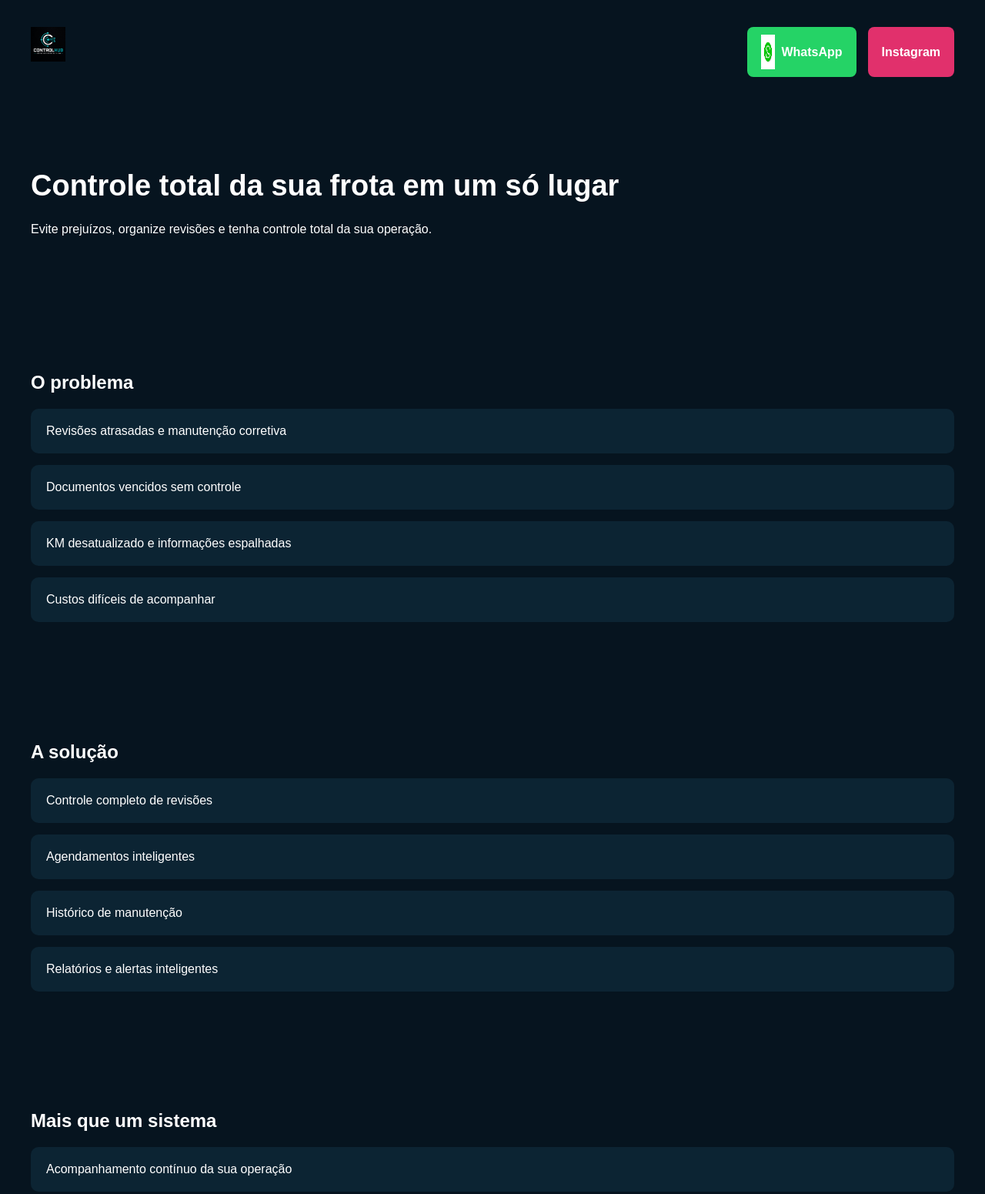
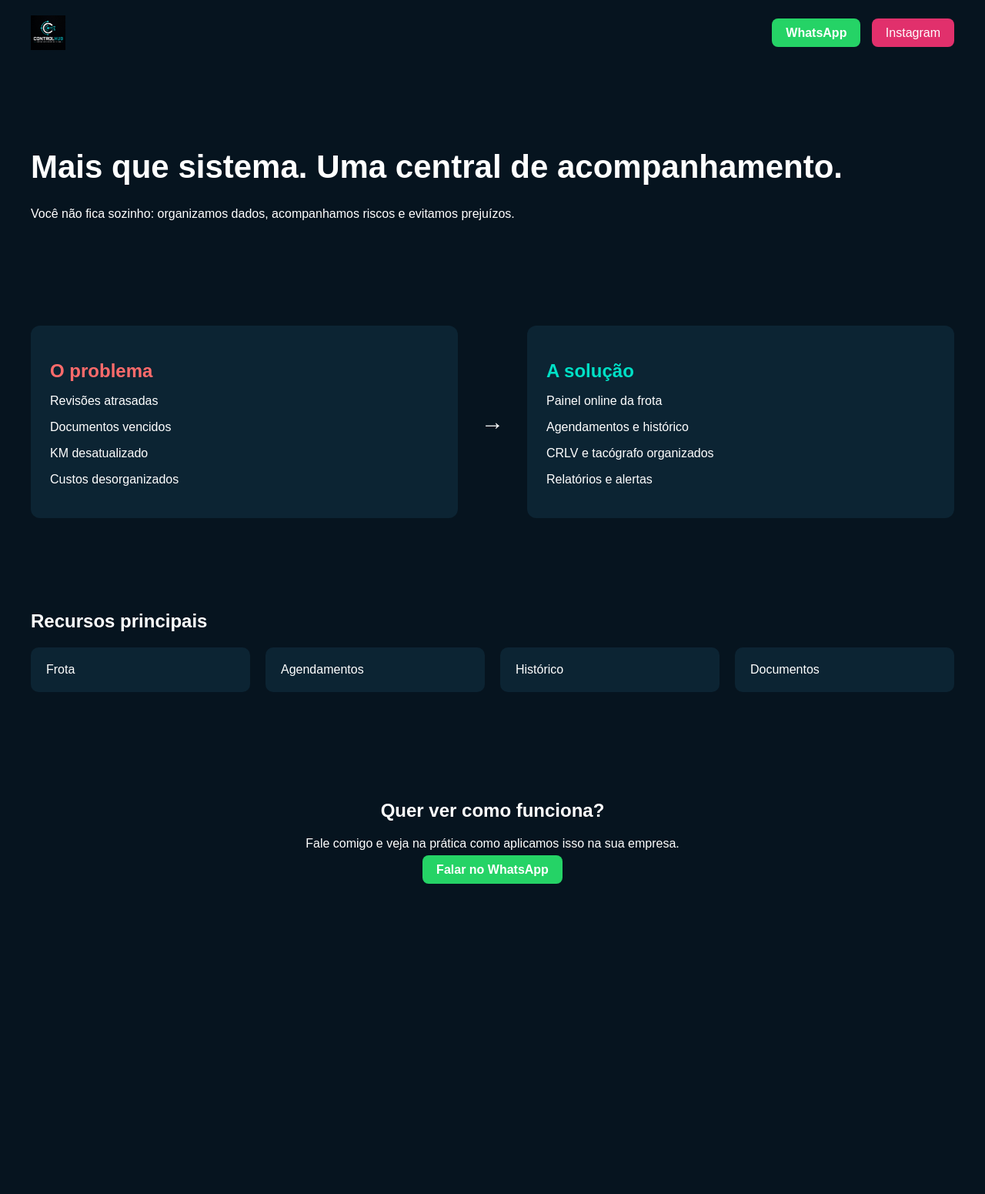
Before and after one commit to CONTROLBUB/controlhub, a plain HTML site: page index.html in a window 1280 px wide. Shown: the top 1551 px of the page at 77% size. After the commit the page ends 1199 px from the top, so only its background shows below. Drawn offline with Linux system fonts and the light colour scheme.

Commit message:
Update index.html

```diff
--- a/index.html
+++ b/index.html
@@ -6,78 +6,103 @@
 
 <title>ControlHub | Gestão Inteligente de Frotas</title>
 
-<meta name="description" content="Sistema de gestão de frotas com controle de revisões, documentos e custos. Evite prejuízos e tenha controle total da sua operação com o ControlHub.">
-
-<meta name="keywords" content="gestão de frotas, controle de frota, manutenção de frota, sistema de frota">
+<meta name="description" content="Sistema de gestão de frotas com controle de revisões, documentos e custos. Evite prejuízos com o ControlHub.">
 
 <meta name="google-site-verification" content="UUo93EaCObUXhanzqhtupVhhdWckwcaM4xmKcag0-WI" />
 
 <style>
 body {
-  margin: 0;
-  font-family: Arial;
-  background: #06141f;
-  color: white;
+  margin:0;
+  font-family:Arial;
+  background:#06141f;
+  color:white;
 }
 
 header {
-  display: flex;
-  justify-content: space-between;
-  align-items: center;
-  padding: 15px 40px;
+  display:flex;
+  justify-content:space-between;
+  align-items:center;
+  padding:20px 40px;
 }
 
 header img {
-  height: 45px;
+  height:45px;
+}
+
+.nav {
+  display:flex;
+  gap:25px;
 }
 
 .btn {
-  background: #25D366;
-  color: white;
-  padding: 10px 18px;
-  border-radius: 8px;
-  text-decoration: none;
-  font-weight: bold;
-  display: inline-flex;
-  align-items: center;
-  gap: 8px;
-}
-
-.btn2 {
-  background: #E1306C;
-  color: white;
-  padding: 10px 18px;
-  border-radius: 8px;
-  text-decoration: none;
-  font-weight: bold;
-  display: inline-flex;
-  align-items: center;
-  gap: 8px;
+  background:#25D366;
+  padding:10px 18px;
+  border-radius:8px;
+  color:white;
+  text-decoration:none;
+  font-weight:bold;
 }
 
 .hero {
-  padding: 80px 40px;
+  padding:80px 40px;
 }
 
 .hero h1 {
-  font-size: 38px;
+  font-size:42px;
+}
+
+.boxes {
+  display:flex;
+  gap:30px;
+  padding:40px;
+}
+
+.box {
+  flex:1;
+  background:#0c2433;
+  padding:25px;
+  border-radius:12px;
+}
+
+.box h2 {
+  margin-bottom:15px;
+}
+
+.arrow {
+  display:flex;
+  align-items:center;
+  justify-content:center;
+  font-size:30px;
 }
 
 .section {
-  padding: 60px 40px;
+  padding:60px 40px;
+}
+
+.cards {
+  display:flex;
+  gap:20px;
 }
 
 .card {
-  background: #0c2433;
-  padding: 20px;
-  border-radius: 10px;
-  margin-bottom: 15px;
+  flex:1;
+  background:#0c2433;
+  padding:20px;
+  border-radius:10px;
 }
 
-.social {
-  display: flex;
-  gap: 15px;
-  margin-top: 20px;
+.cta {
+  text-align:center;
+  padding:60px;
+}
+
+.insta {
+  background:#E1306C;
+  padding:10px 18px;
+  border-radius:8px;
+  margin-left:10px;
+  color:white;
+  text-decoration:none;
 }
 </style>
 </head>
@@ -85,62 +110,55 @@ header img {
 <body>
 
 <header>
-  <img src="logo.png" alt="ControlHub">
+  <img src="logo.png">
 
-  <div class="social">
-    <a href="https://wa.me/5562999778224" class="btn">
-      <img src="whatsapp.png" width="18">
-      WhatsApp
-    </a>
-
-    <a href="https://instagram.com/controlhub.frotas" target="_blank" class="btn2">
-      Instagram
-    </a>
+  <div>
+    <a href="https://wa.me/5562999778224" class="btn">WhatsApp</a>
+    <a href="https://instagram.com/controlhub.frotas" class="insta">Instagram</a>
   </div>
 </header>
 
 <div class="hero">
-  <h1>Controle total da sua frota em um só lugar</h1>
-  <p>Evite prejuízos, organize revisões e tenha controle total da sua operação.</p>
+  <h1>Mais que sistema. Uma central de acompanhamento.</h1>
+  <p>Você não fica sozinho: organizamos dados, acompanhamos riscos e evitamos prejuízos.</p>
+</div>
+
+<div class="boxes">
+  <div class="box">
+    <h2 style="color:#ff6b6b;">O problema</h2>
+    <p>Revisões atrasadas</p>
+    <p>Documentos vencidos</p>
+    <p>KM desatualizado</p>
+    <p>Custos desorganizados</p>
+  </div>
+
+  <div class="arrow">→</div>
+
+  <div class="box">
+    <h2 style="color:#00e0c6;">A solução</h2>
+    <p>Painel online da frota</p>
+    <p>Agendamentos e histórico</p>
+    <p>CRLV e tacógrafo organizados</p>
+    <p>Relatórios e alertas</p>
+  </div>
 </div>
 
 <div class="section">
-  <h2>O problema</h2>
-  <div class="card">Revisões atrasadas e manutenção corretiva</div>
-  <div class="card">Documentos vencidos sem controle</div>
-  <div class="card">KM desatualizado e informações espalhadas</div>
-  <div class="card">Custos difíceis de acompanhar</div>
+  <h2>Recursos principais</h2>
+
+  <div class="cards">
+    <div class="card">Frota</div>
+    <div class="card">Agendamentos</div>
+    <div class="card">Histórico</div>
+    <div class="card">Documentos</div>
+  </div>
 </div>
 
-<div class="section">
-  <h2>A solução</h2>
-  <div class="card">Controle completo de revisões</div>
-  <div class="card">Agendamentos inteligentes</div>
-  <div class="card">Histórico de manutenção</div>
-  <div class="card">Relatórios e alertas inteligentes</div>
-</div>
+<div class="cta">
+  <h2>Quer ver como funciona?</h2>
+  <p>Fale comigo e veja na prática como aplicamos isso na sua empresa.</p>
 
-<div class="section">
-  <h2>Mais que um sistema</h2>
-  <div class="card">Acompanhamento contínuo da sua operação</div>
-  <div class="card">Avisos antes dos problemas acontecerem</div>
-  <div class="card">Mais controle, menos custo e mais organização</div>
-</div>
-
-<div class="section">
-  <h2>Quer ver como funciona na prática?</h2>
-  <p>Cada frota tem uma necessidade diferente. Por isso mostramos na prática como o ControlHub pode ajudar sua operação.</p>
-
-  <div class="social">
-    <a href="https://wa.me/5562999778224" class="btn">
-      <img src="whatsapp.png" width="18">
-      Falar no WhatsApp
-    </a>
-
-    <a href="https://instagram.com/controlhub.frotas" target="_blank" class="btn2">
-      Ver Instagram
-    </a>
-  </div>
+  <a href="https://wa.me/5562999778224" class="btn">Falar no WhatsApp</a>
 </div>
 
 </body>
```
